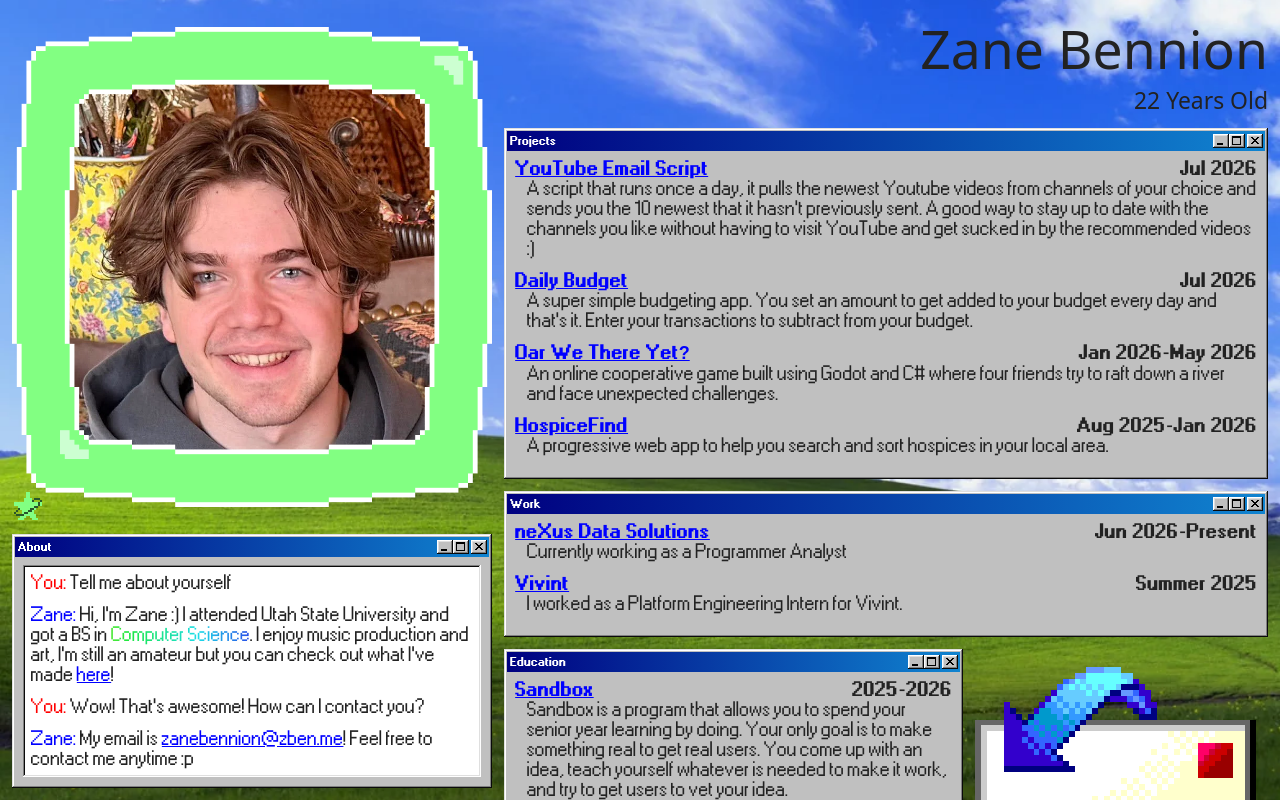
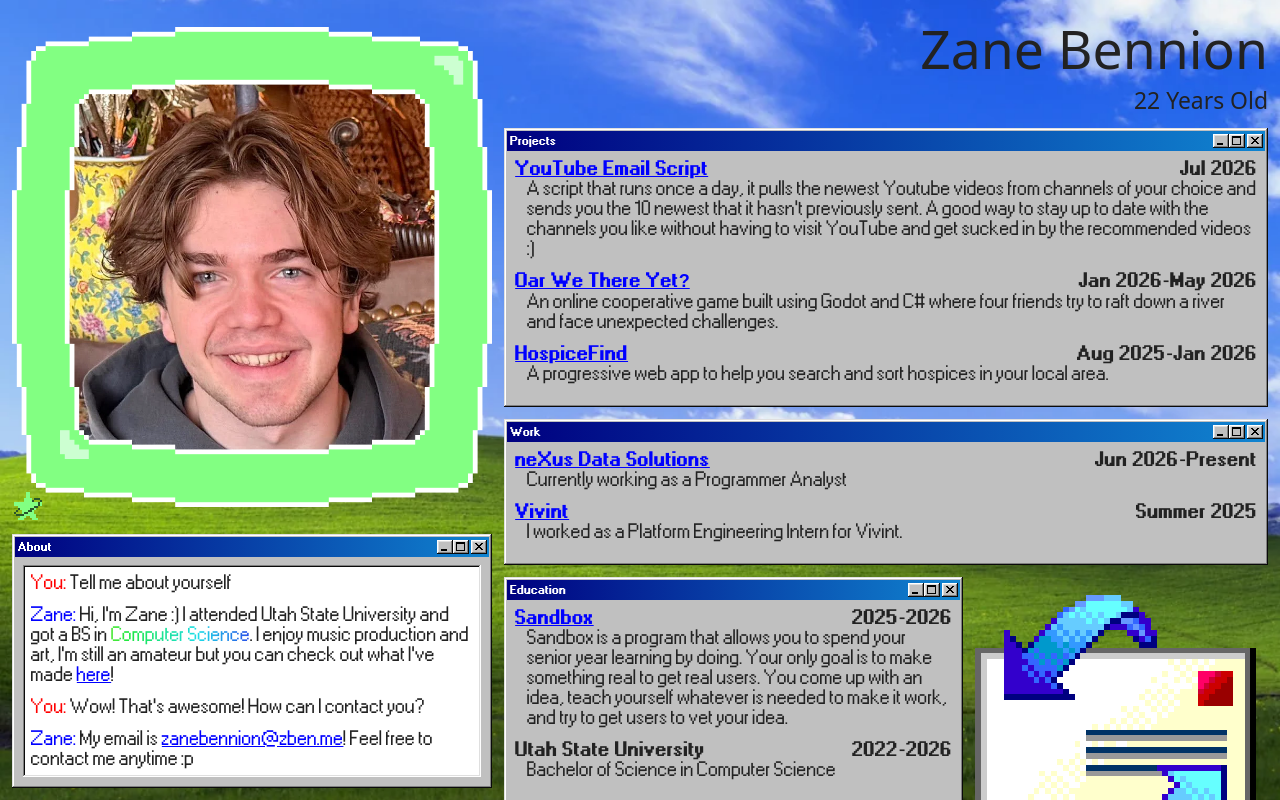
Before and after one commit to ZaneBennion/zben, a Nuxt app: page / in a window 1280 px wide. Built offline with nearby package versions, Linux system fonts and the light colour scheme.

Commit message:
removed daily budget project

```diff
--- a/app/components/Projects.vue
+++ b/app/components/Projects.vue
@@ -26,21 +26,6 @@
                         A good way to stay up to date with the channels you like
                         without having to visit YouTube and get sucked in
                         by the recommended videos :)
-                    </div>
-                </div>
-                <div class="section">
-                    <div class="section-header">
-                        <span class="section-title">
-                            <a href="https://github.com/ZaneBennion/daily-budget" target="_blank">
-                                Daily Budget
-                            </a>
-                        </span>
-                        <span class="section-date">Jul 2026</span>
-                    </div>
-                    <div class="section-body">
-                        A super simple budgeting app.
-                        You set an amount to get added to your budget every day and that's it.
-                        Enter your transactions to subtract from your budget.
                     </div>
                 </div>
                 <div class="section">
```
